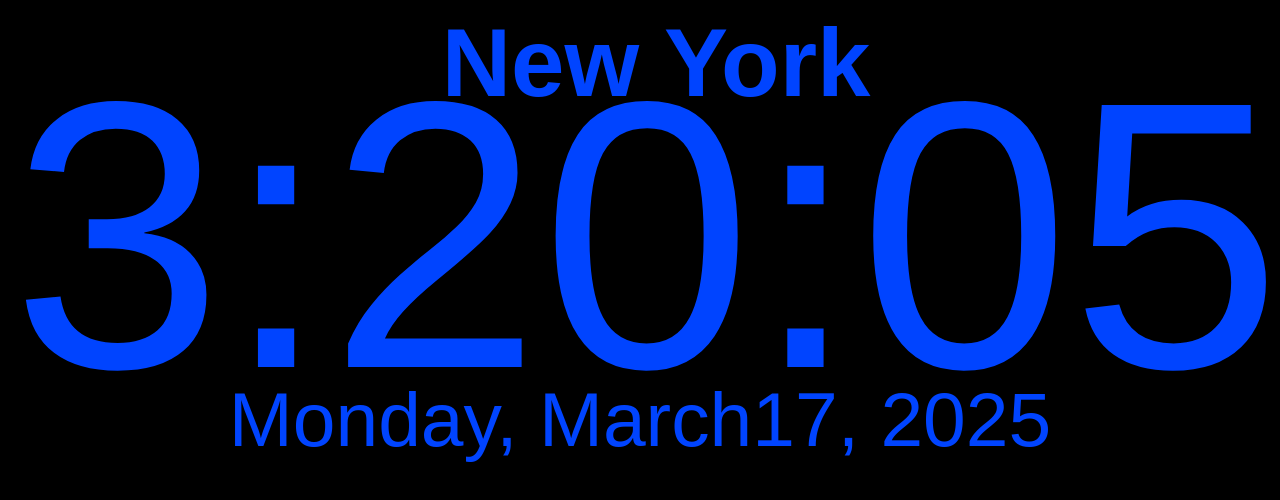
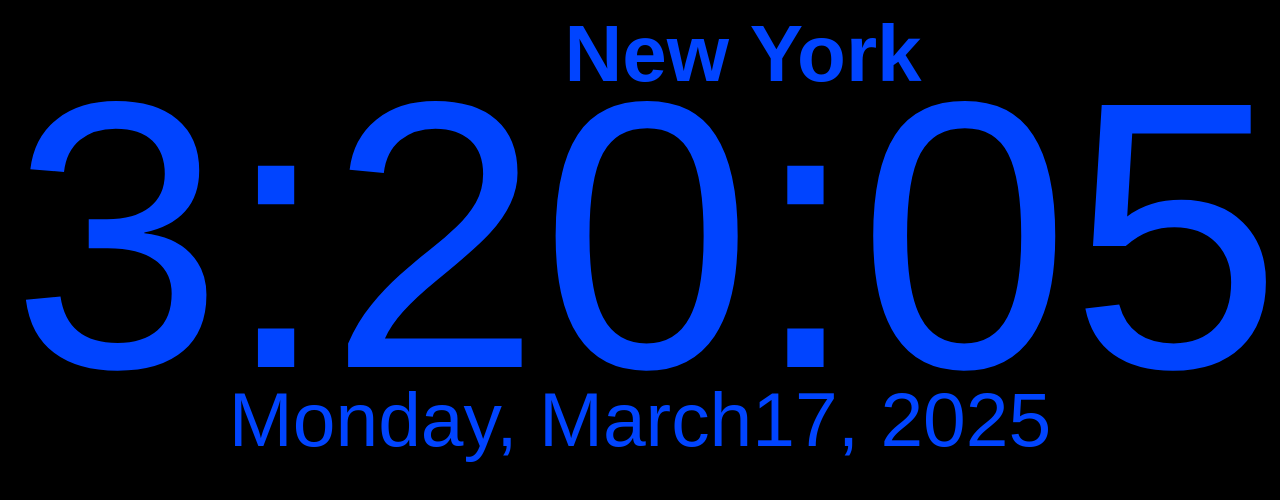
Before and after one commit to julioaires123/ny, a plain HTML site: page index.html in a window 1280 px wide. Drawn offline with Linux system fonts and the light colour scheme.

Commit message:
Update style.css

```diff
--- a/style.css
+++ b/style.css
@@ -18,9 +18,9 @@ body {
 h1 {
     position: fixed;
     top: 1%;
-    right: 32%;
+    right: 28%;
     justify-content: space-around;
-    font-size: 6rem;
+    font-size: 5rem;
     color: #0044ff;
     font-family: 'arial';
 }
```
